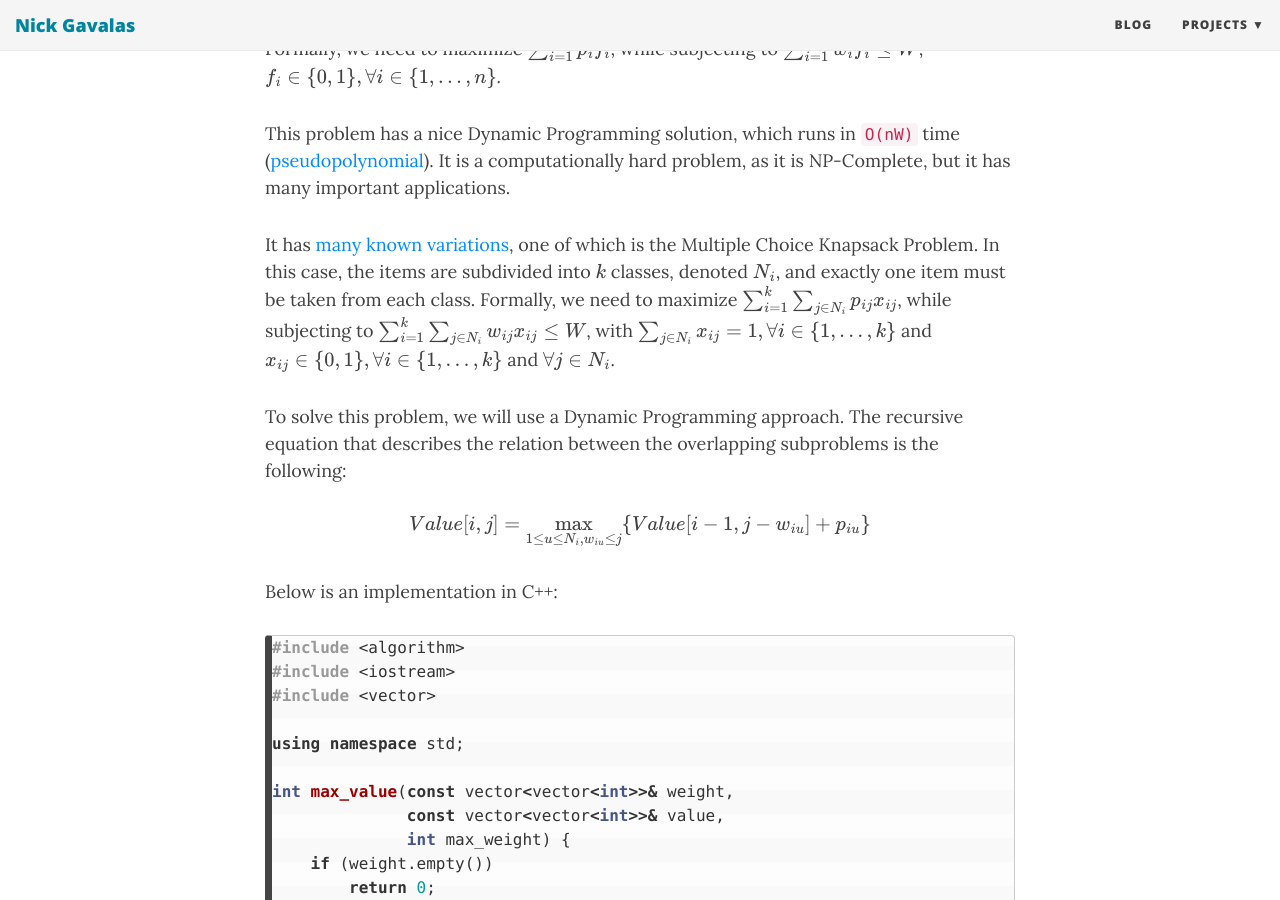
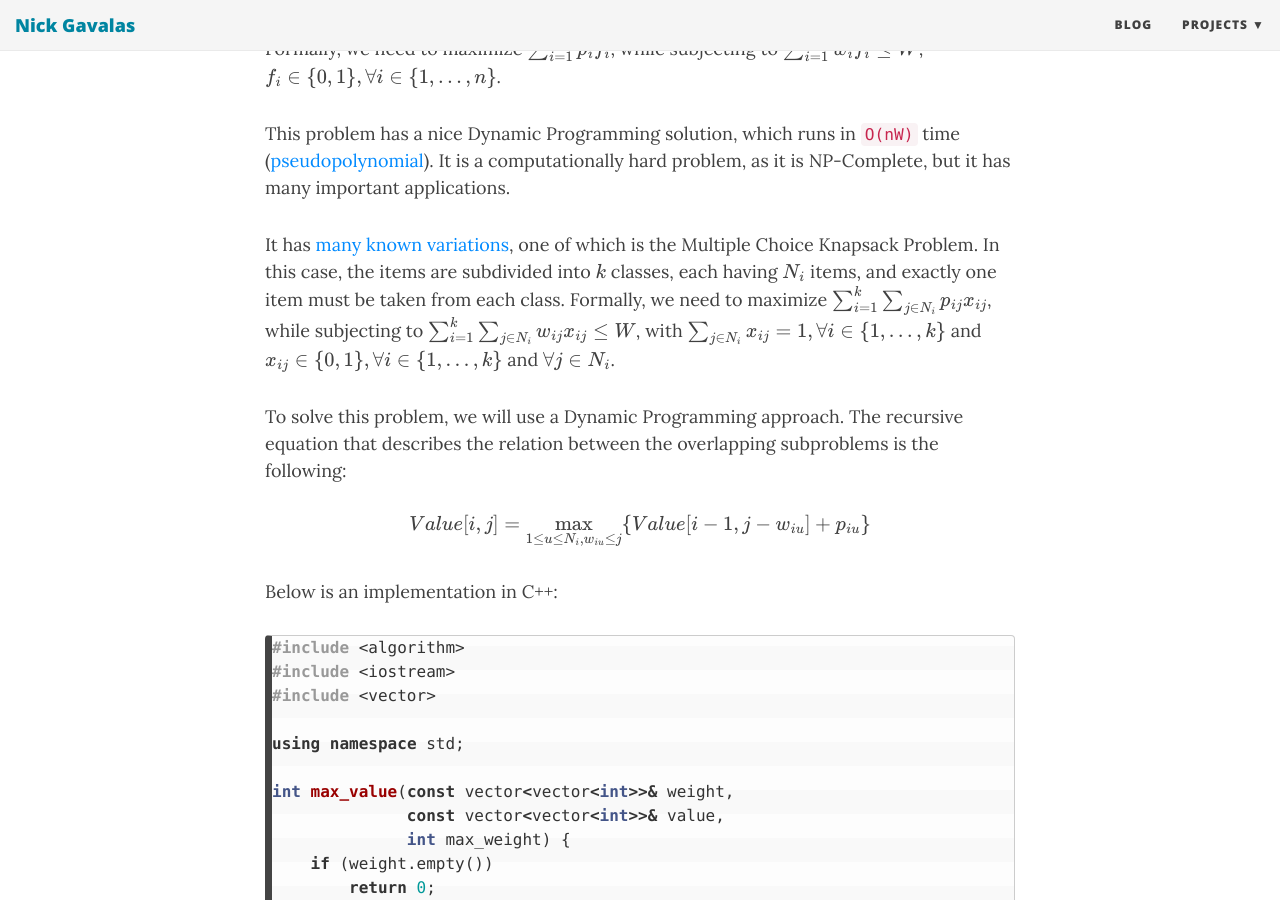
Before and after one commit to NikosGavalas/nikosgavalas.github.io, a Jekyll site: the page built from _posts/2019-2-6-solving-the-multiple-choice-knapsack-problem.md, in a window 1280 px wide and 900 px high, scrolled down 526 px. Built offline with Jekyll 4.4.1, drawn with Linux system fonts in a browser that asks for light colours; nearby versions of some CDN libraries; formulas are drawn with MathJax 3.

Commit message:
minor edit

```diff
--- a/_posts/2019-2-6-solving-the-multiple-choice-knapsack-problem.md
+++ b/_posts/2019-2-6-solving-the-multiple-choice-knapsack-problem.md
@@ -13,7 +13,7 @@
 
 This problem has a nice Dynamic Programming solution, which runs in `O(nW)` time ([pseudopolynomial](https://en.wikipedia.org/wiki/Pseudo-polynomial_time)). It is a computationally hard problem, as it is NP-Complete, but it has many important applications.
 
-It has [many known variations](https://en.wikipedia.org/wiki/List_of_knapsack_problems), one of which is the Multiple Choice Knapsack Problem. In this case, the items are subdivided into \\( k \\) classes, denoted \\( N_i \\), and exactly one item must be taken from each class. Formally, we need to maximize \\( \sum_{i=1}^{k}\sum_{j \in N_i}{p_{ij}x_{ij}} \\), while subjecting to \\( \sum_{i=1}^{k}\sum_{j \in N_i}{w_{ij}x_{ij}} \le W\\), with \\( \sum_{j \in N_i}{x_{ij}} = 1, \forall i \in \\{1, ..., k\\}\\) and \\( x_{ij} \in \\{0, 1\\}, \forall i \in \\{1, ..., k\\} \\) and \\( \forall j \in N_i \\).
+It has [many known variations](https://en.wikipedia.org/wiki/List_of_knapsack_problems), one of which is the Multiple Choice Knapsack Problem. In this case, the items are subdivided into \\( k \\) classes, each having \\( N_i \\) items, and exactly one item must be taken from each class. Formally, we need to maximize \\( \sum_{i=1}^{k}\sum_{j \in N_i}{p_{ij}x_{ij}} \\), while subjecting to \\( \sum_{i=1}^{k}\sum_{j \in N_i}{w_{ij}x_{ij}} \le W\\), with \\( \sum_{j \in N_i}{x_{ij}} = 1, \forall i \in \\{1, ..., k\\}\\) and \\( x_{ij} \in \\{0, 1\\}, \forall i \in \\{1, ..., k\\} \\) and \\( \forall j \in N_i \\).
 
 To solve this problem, we will use a Dynamic Programming approach. The recursive equation that describes the relation between the overlapping subproblems is the following:
 
```
